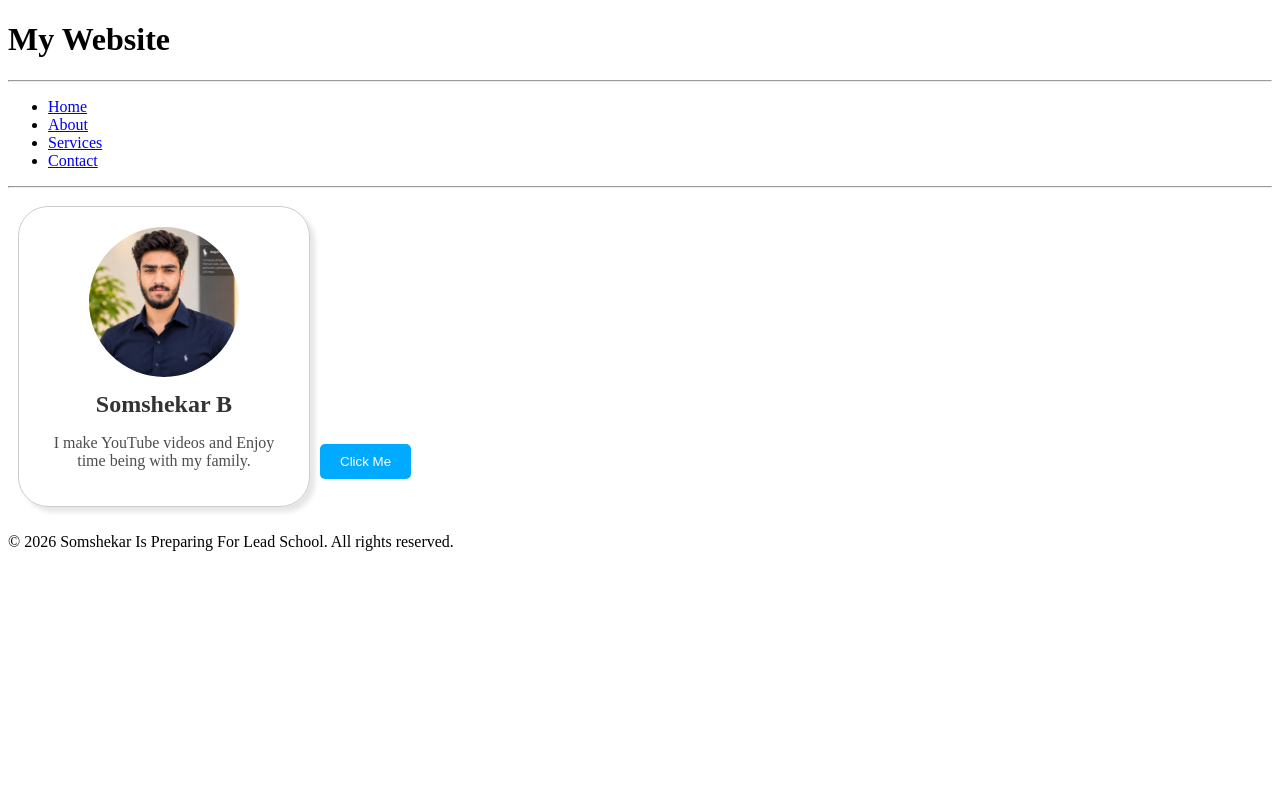
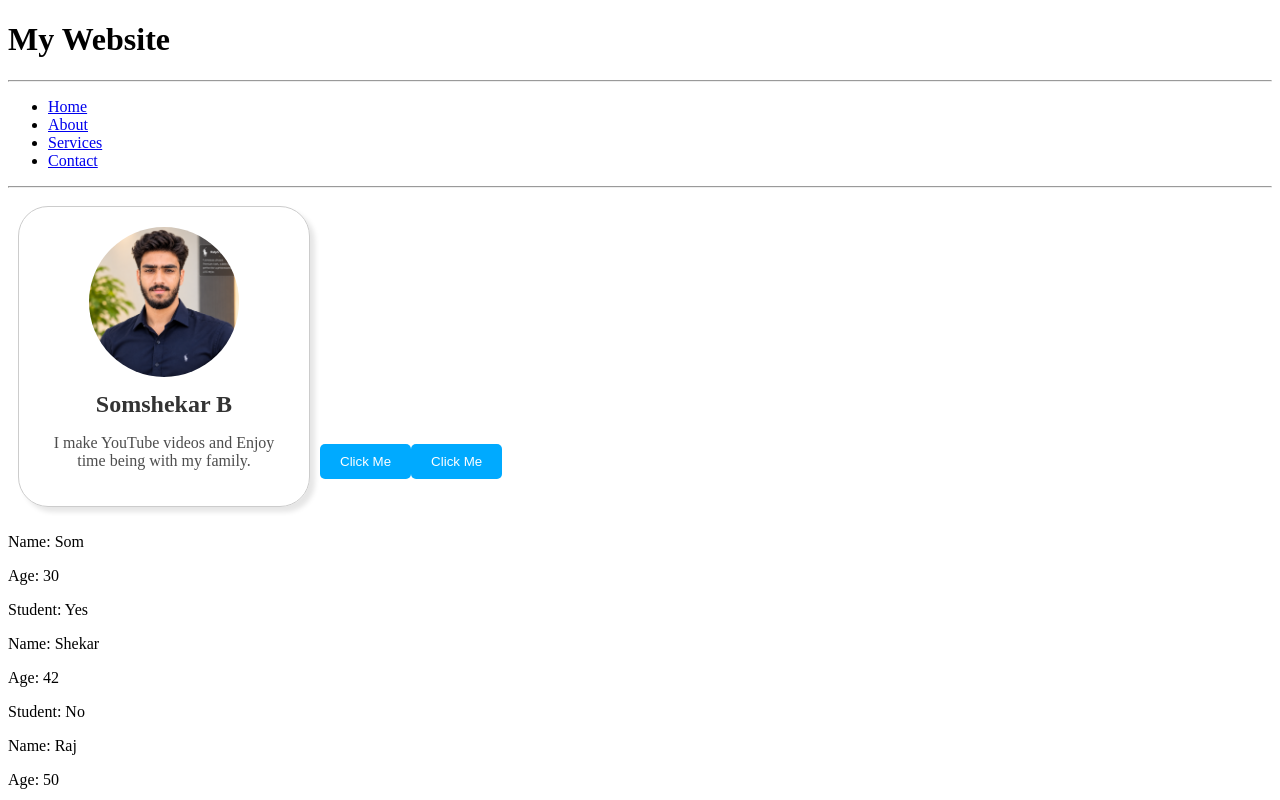
Before and after one commit to RajRocky1/ReactForLeadSchool, a React (Vite) app in the folder my-react-app/: page / in a window 1280 px wide. Shown: the top 800 px of the page. Built offline with nearby package versions, Linux system fonts and the light colour scheme.

Commit message:
Created a student component and passed data using props

```diff
--- a/my-react-app/src/App.jsx
+++ b/my-react-app/src/App.jsx
@@ -2,6 +2,8 @@ import Footer from './Footer.jsx';
 import Header from './Header.jsx';
 import Card from './Card.jsx';
 import Button from './Button/Button.jsx';
+import Button2 from './Button/Button2.jsx';
+import Student from './Student.jsx';
 
 function App() {
   return (
@@ -9,6 +11,15 @@ function App() {
       <Header />
       <Card />
       <Button />
+
+      <Button2 />
+
+      <Student name="Som" age={30} isStudent={true} />
+      <Student name="Shekar" age={42} isStudent={false} />
+      <Student name="Raj" age={50} isStudent={false} />
+      <Student name="Coder" age={27} isStudent={true} />
+
+
       <Footer />
 
     </>
--- /dev/null
+++ b/my-react-app/src/Button/Button2.jsx
@@ -0,0 +1,20 @@
+
+function Button2() {
+
+  const styles = {
+    backgroundColor: "hsl(200, 100%, 50%)",
+    color: "white",
+    padding: "10px 20px",
+    borderRadius: "5px",
+    border: "none",
+    cursor: "pointer",
+  };
+
+  return (
+    <button style={styles}>
+      Click Me
+    </button>
+  );
+}
+
+export default Button2;
--- /dev/null
+++ b/my-react-app/src/Student.jsx
@@ -0,0 +1,12 @@
+
+function Student(props) {
+  return (
+    <div className="student">
+      <p>Name: {props.name}</p>
+      <p>Age: {props.age}</p>
+      <p>Student: {props.isStudent ? "Yes" : "No"}</p>
+    </div>
+  );
+}
+
+export default Student;
```
